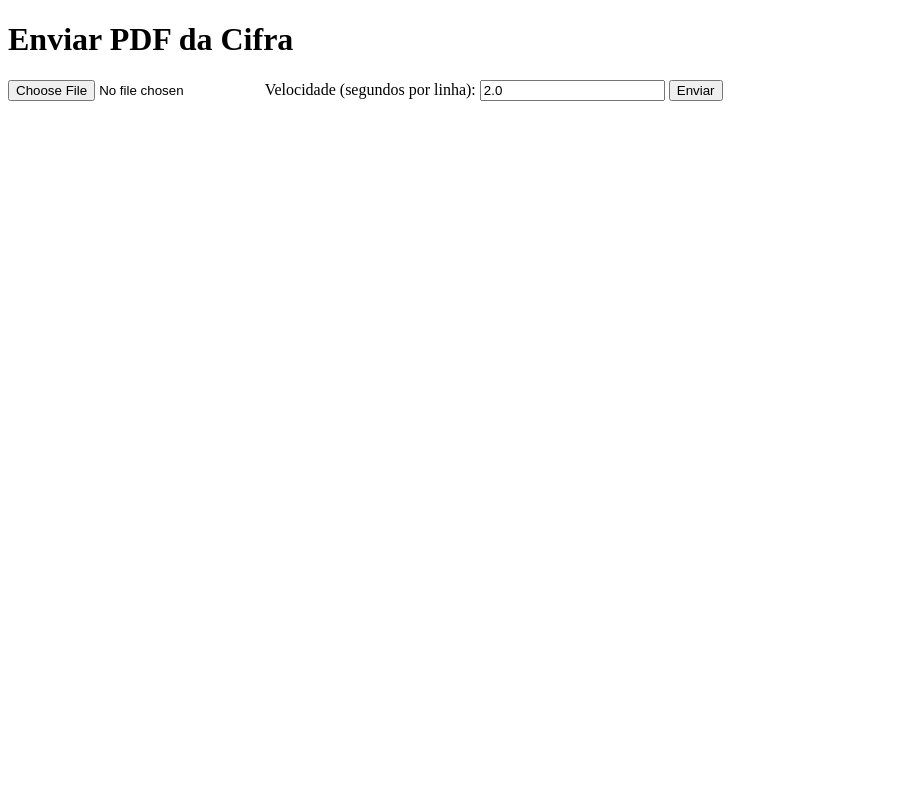
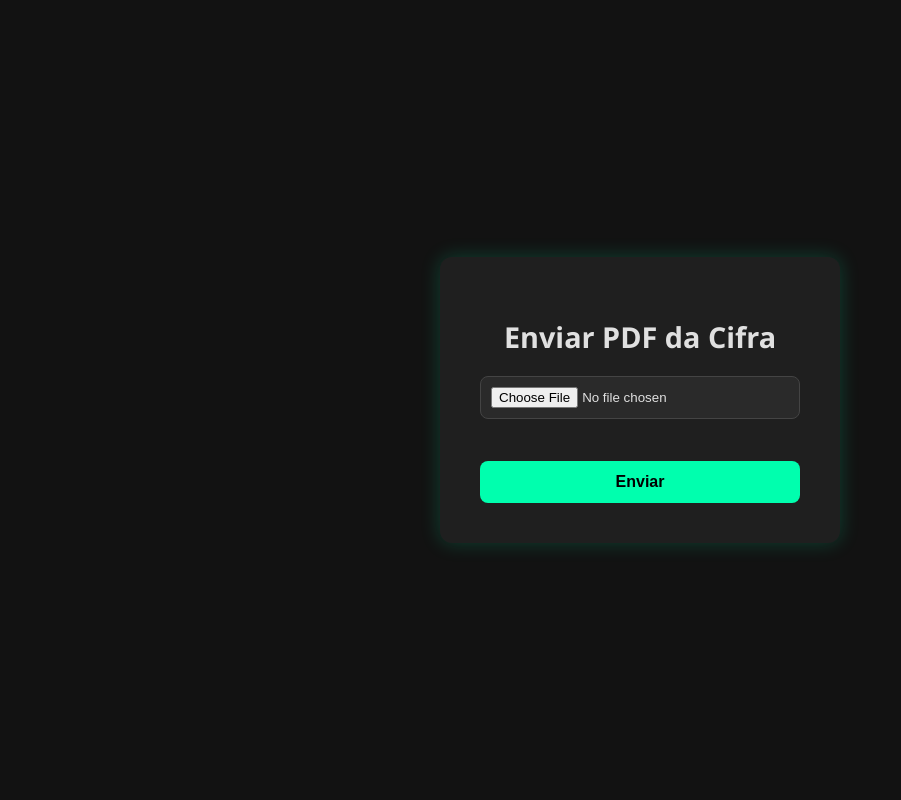
Before and after one commit to fireprojectx/ciframusic, a FastAPI app: page / in a window 1280 px wide. Shown: the whole page, without its empty margins (0-901 px from the left). Run offline with FastAPI, Linux system fonts and the light colour scheme.

Commit message:
aparencia form atualizada

```diff
--- a/templates/form.html
+++ b/templates/form.html
@@ -2,15 +2,83 @@
 <html lang="pt-br">
 <head>
   <meta charset="UTF-8">
-  <title>Upload Cifra</title>
+  <title>Upload de Cifra</title>
+  <style>
+    :root {
+      --bg-color: #121212;
+      --primary-color: #1f1f1f;
+      --accent-color: #00ffae;
+      --text-color: #e0e0e0;
+      --button-color: #00ffae;
+      --button-text: #000;
+    }
+
+    * {
+      box-sizing: border-box;
+    }
+
+    body {
+      margin: 0;
+      padding: 0;
+      background-color: var(--bg-color);
+      color: var(--text-color);
+      font-family: 'Segoe UI', Tahoma, Geneva, Verdana, sans-serif;
+      display: flex;
+      justify-content: center;
+      align-items: center;
+      height: 100vh;
+    }
+
+    .container {
+      background-color: var(--primary-color);
+      padding: 40px;
+      border-radius: 12px;
+      box-shadow: 0 0 20px rgba(0, 255, 174, 0.2);
+      text-align: center;
+      width: 100%;
+      max-width: 400px;
+    }
+
+    h1 {
+      margin-bottom: 20px;
+      font-size: 1.8rem;
+    }
+
+    input[type="file"] {
+      background: #2a2a2a;
+      color: var(--text-color);
+      padding: 10px;
+      border: 1px solid #444;
+      border-radius: 8px;
+      margin-bottom: 20px;
+      width: 100%;
+    }
+
+    button {
+      background-color: var(--button-color);
+      color: var(--button-text);
+      border: none;
+      padding: 12px 20px;
+      font-size: 1rem;
+      font-weight: bold;
+      border-radius: 8px;
+      cursor: pointer;
+      transition: 0.3s ease;
+      width: 100%;
+    }
+
+    button:hover {
+      background-color: #00c28f;
+    }
+  </style>
 </head>
 <body>
-  <h1>Enviar PDF da Cifra</h1>
-  <form action="/upload" method="post" enctype="multipart/form-data">
-    <input type="file" name="file" required>
-    <label>Velocidade (segundos por linha):</label>
-    <input type="number" step="0.1" name="velocidade" value="2.0" required>
-    <button type="submit">Enviar</button>
-  </form>
+  <div class="container">
+    <h1>Enviar PDF da Cifra</h1>
+    <form action="/upload" method="post" enctype="multipart/form-data">
+      <input type="file" name="file" required><br><br>
+      <button type="submit">Enviar</button>
+    </form>
+  </div>
 </body>
 </html>
```
